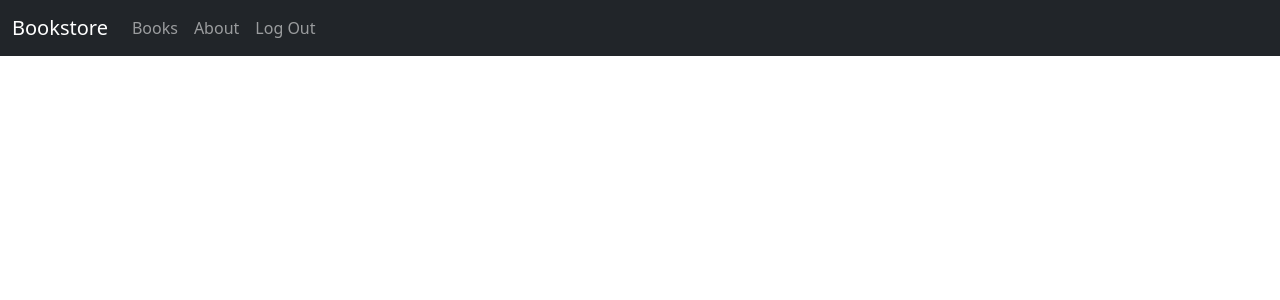
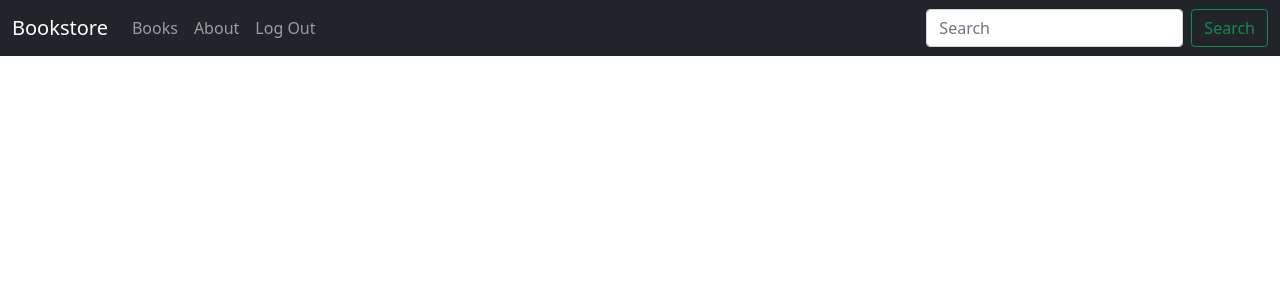
Before and after one commit to ibrahim-kiri/django_bookstore_app, a Django app: page /books/ in a window 1280 px wide. Shown: the top 300 px of the page. Run offline with Django 5.2, Linux system fonts and the light colour scheme; the visitor is signed in with stand-in values (Sample User, id 1); data that the repository does not hold is empty; parts of the project's set-up code (start-up, migrations or seed data) failed here and were passed over.

Commit message:
Added search functionality

```diff
--- a/books/urls.py
+++ b/books/urls.py
@@ -1,7 +1,8 @@
 from django.urls import path
-from .views import BookListView, BookDetailView
+from .views import BookListView, BookDetailView, SearchResultsListView
 
 urlpatterns = [
     path('', BookListView.as_view(), name='book_list'),
     path('<uuid:pk>', BookDetailView.as_view(), name='book_detail'),
+    path('search/', SearchResultsListView.as_view(), name='search_results'),
 ]
--- a/books/views.py
+++ b/books/views.py
@@ -1,3 +1,4 @@
+from django.db.models import Q
 from django.contrib.auth.mixins import (
     LoginRequiredMixin,
     PermissionRequiredMixin
@@ -21,3 +22,14 @@ class BookDetailView(
     template_name = 'books/book_detail.html'
     login_url = 'account_login'
     permission_required = 'books.special_status'
+
+class SearchResultsListView(ListView):
+    model = Book
+    context_object_name = 'book_list'
+    template_name = 'books/search_results.html'
+
+    def get_queryset(self):
+        query = self.request.GET.get('q')
+        return Book.objects.filter(
+            Q(title__icontains=query) | Q(author__icontains=query)
+        )
--- a/templates/_base.html
+++ b/templates/_base.html
@@ -40,6 +40,10 @@
                     </li>
                     {% endif %}
                 </ul>
+                <form class="d-flex" action="{% url 'search_results' %}" method="get">
+                    <input class="form-control me-2" type="search" name="q" placeholder="Search" aria-label="Search">
+                    <button class="btn btn-outline-success" type="submit">Search</button>
+                </form>
             </div>
         </div>
     </nav>
```
Also changed, not shown: templates/books/search_results.html (added, +14 -0 lines).
